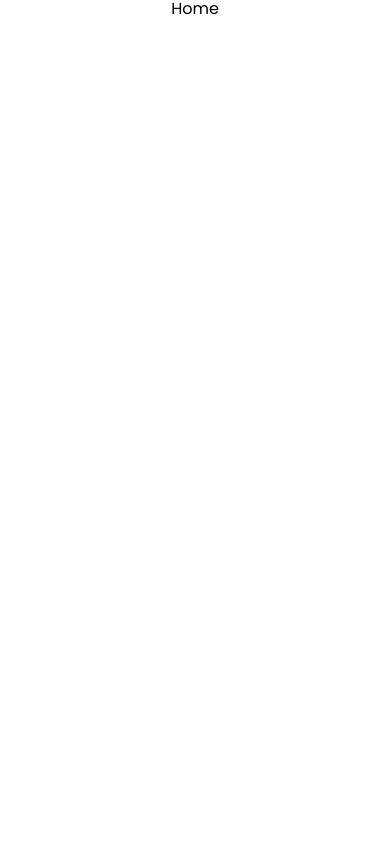
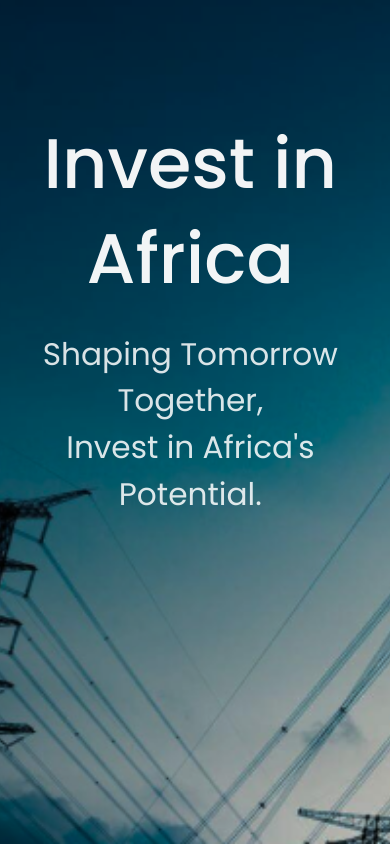
Before and after one commit to GetPsyched6/Adam-I, a React (Create React App) app: page / in a window 390 px wide. Built offline with nearby package versions, Linux system fonts and the light colour scheme.

Commit message:
Home: Section-1 with 3-Type Devices Responsive WebD and Some Fixes

```diff
--- a/src/App.js
+++ b/src/App.js
@@ -2,7 +2,7 @@ import { Route, Routes } from 'react-router-dom';
 import './App.css';
 import Login from './components/Login/Login';
 import Home from './pages/Home/Home';
-import ForgotPassword from './components/ForgotPassword/ForgotPassword';
+import ForgotPassword from './components/Forgotpassword/ForgotPassword';
 import Register from './components/Register/Register';
 
 function App() {
--- a/src/pages/Home/Home.jsx
+++ b/src/pages/Home/Home.jsx
@@ -1,7 +1,15 @@
 import React from 'react';
+import styles from './Home.module.css';
+// import NavBar from '../../components/Navbar/Navbar';
+import Section1 from './Section1';
 
 function Home() {
-  return <div>Home</div>;
+  return (
+    <div className={styles.home_main}>
+      {/* <NavBar /> */}
+      <Section1 />
+    </div>
+  );
 }
 
 export default Home;
--- /dev/null
+++ b/src/pages/Home/Home.module.css
@@ -0,0 +1,4 @@
+.home_main {
+    position: relative;
+    margin: 0;
+}
--- /dev/null
+++ b/src/pages/Home/Section1.jsx
@@ -0,0 +1,21 @@
+import React from 'react';
+import styles from './Section1.module.css';
+
+function Section1() {
+  return (
+    <div className={styles.home_sec1}>
+      <div className={styles.s1_img}>
+        <div className={styles.s1_text}>
+          <p className={styles.h1}>Invest in Africa</p>
+          <p className={styles.h2}>
+            Shaping Tomorrow Together,
+            <br />
+            Invest in Africa&apos;s Potential.
+          </p>
+        </div>
+      </div>
+    </div>
+  );
+}
+
+export default Section1;
--- /dev/null
+++ b/src/pages/Home/Section1.module.css
@@ -0,0 +1,104 @@
+.s1_img {
+    background-image: url("../../assets/home-section-1.png");
+    background-size: cover;
+    background-attachment: fixed;
+    overflow: hidden;
+    width: 100%;
+    height: calc(100dvh - 12dvh);
+    margin: 0px;
+    padding: 0px;
+}
+
+.s1_text {
+    padding: 12.5vmin 5vmin 5vmax 7vmin;
+}
+
+.s1_text .h1,
+.s1_text .h2 {
+    color: white;
+    margin: 0;
+}
+
+.s1_text .h1 {
+    font-size: 14vmin;
+    line-height: 1.25;
+    padding-bottom: 5vh;
+    opacity: 0.95;
+    font-weight: 600;
+}
+
+.s1_text .h2 {
+    font-size: 6vmin;
+    opacity: 0.8;
+    line-height: 1.5;
+    font-weight: 500;
+}
+
+@media (max-width: 992px) {
+    .s1_img {
+        background-size: cover;
+        background-position: -10vmin center;
+        height: calc(100dvh - 0px);
+        background-attachment: fixed;
+        overflow: hidden;
+    }
+
+    .s1_text {
+        padding-top: 20vmin;
+    }
+
+    .s1_text .h1,
+    .s1_text .h2 {
+        color: white;
+        margin: 0%;
+        padding-right: 5%;
+    }
+
+    .s1_text .h1 {
+        font-size: 13.5vmin;
+        padding-bottom: 7.5%;
+        opacity: 0.95;
+        line-height: 1.35;
+    }
+
+    .s1_text .h2 {
+        font-size: 6vmin;
+        padding-bottom: 20%;
+        opacity: 0.85;
+        line-height: 1.6;
+    }
+}
+
+@media (max-width: 600px) {
+    .s1_img {
+        background-size: cover;
+        background-position: -60vw center;
+        height: 100dvh;
+        background-attachment: fixed;
+        overflow: hidden;
+    }
+
+    .s1_text {
+        padding-top: 30vmin;
+    }
+
+    .s1_text .h1,
+    .s1_text .h2 {
+        color: white;
+        margin: 0%;
+    }
+
+    .s1_text .h1 {
+        font-size: 18vmin;
+        padding-bottom: 7%;
+        opacity: 0.95;
+        line-height: 1.35;
+    }
+
+    .s1_text .h2 {
+        font-size: 8vmin;
+        padding-bottom: 20%;
+        opacity: 0.85;
+        line-height: 1.5;
+    }
+}
```
Also changed, not shown: src/assets/home-section-1.png (added), src/pages/Home/Home.css (deleted).
